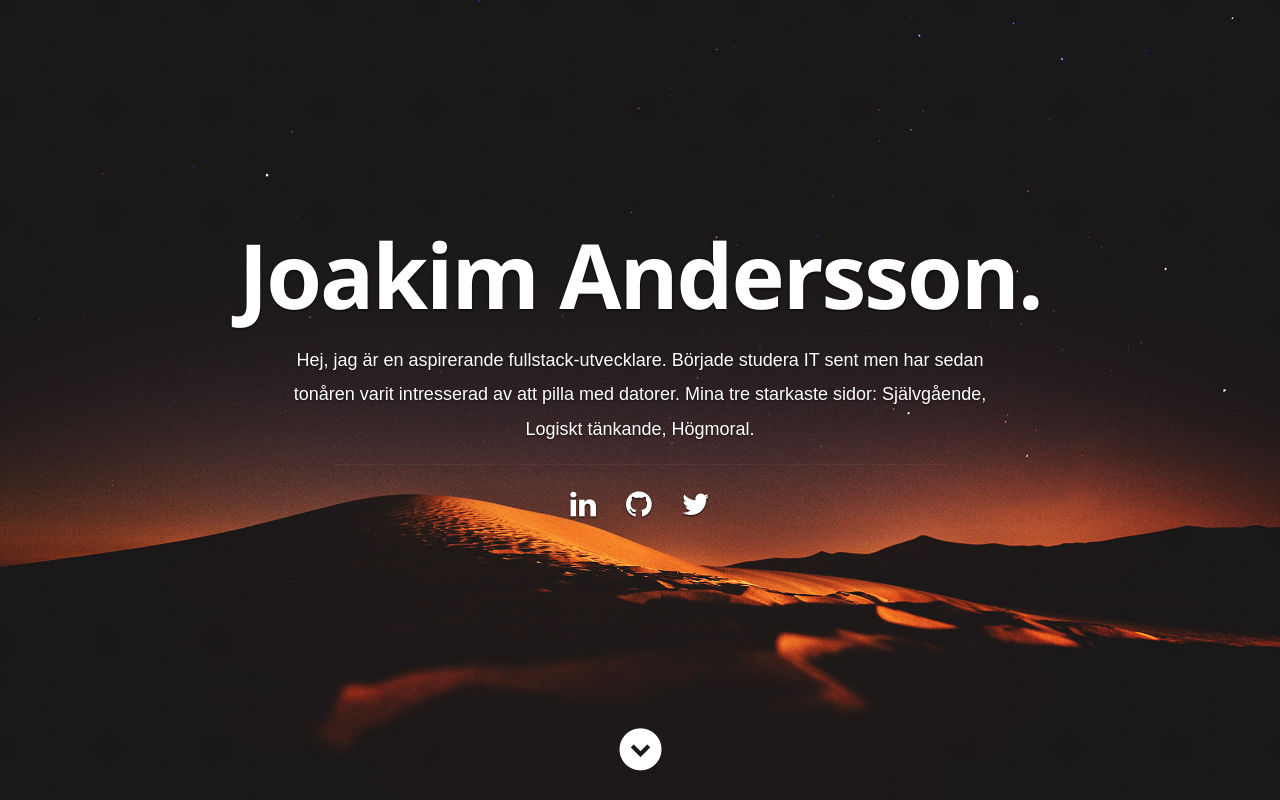
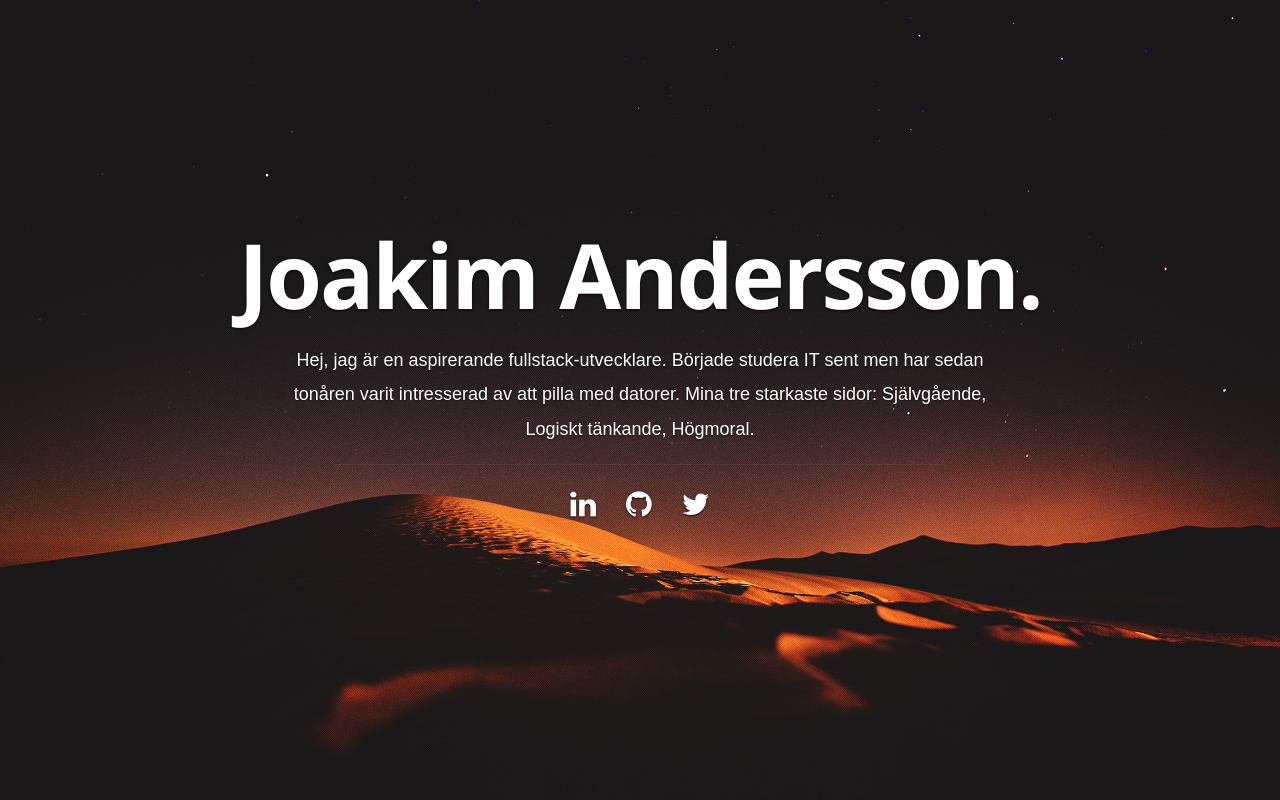
Before and after one commit to itandersson/Portfolio, a React (Create React App) app in the folder React-Portfolio/: page / in a window 1280 px wide. Shown: the top 800 px of the page. Built offline with nearby package versions, Linux system fonts and the light colour scheme.

Commit message:
Removing image with link I found the link annoying

```diff
--- a/React-Portfolio/src/components/Header.js
+++ b/React-Portfolio/src/components/Header.js
@@ -26,11 +26,6 @@ export default class Header extends Component {
                </ul>
             </div>
          </div>
-
-         <p className="scrolldown">
-            <a className="smoothscroll" href="#about"><i className="icon-down-circle"></i></a>
-         </p>
-
       </header>
       </React.Fragment>
     );
```
